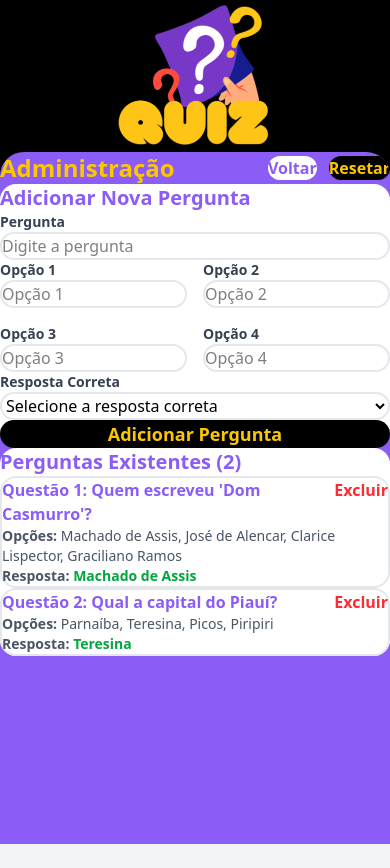
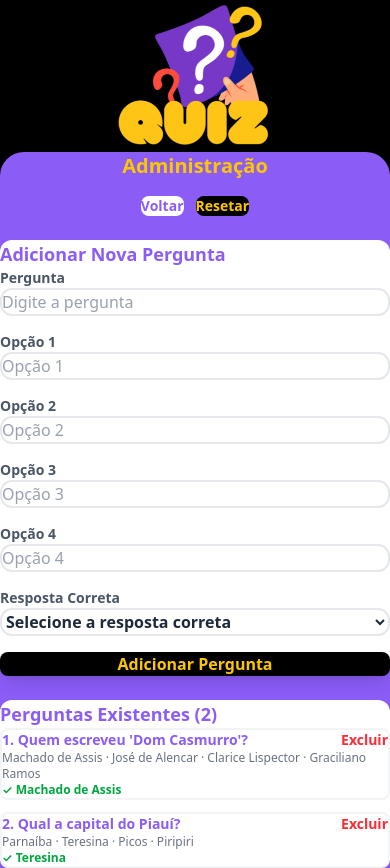
Before and after one commit to MateusARJ/AtividadePW-Quiz-, a React (Vite) app: page /adm in a window 390 px wide. Before the commit the page ends 844 px from the top, so only its background shows below. Built offline with nearby package versions, Linux system fonts and the light colour scheme.

Commit message:
Fix: Reorganização da pagina adm

```diff
--- a/src/pages/adm.tsx
+++ b/src/pages/adm.tsx
@@ -43,14 +43,7 @@ const Adm = () => {
     setQuestions(updatedQuestions);
     localStorage.setItem('@quiz_questions', JSON.stringify(updatedQuestions));
 
-    setNewQuestion({
-      question: '',
-      option1: '',
-      option2: '',
-      option3: '',
-      option4: '',
-      answer: ''
-    });
+    setNewQuestion({ question: '', option1: '', option2: '', option3: '', option4: '', answer: '' });
   };
 
   const handleDeleteQuestion = (id: number) => {
@@ -66,111 +59,78 @@ const Adm = () => {
     }
   };
 
+  const inputClass = "w-full px-5 py-4 border-2 border-gray-200 rounded-xl focus:border-quiz-purple focus:outline-none transition-all font-semibold text-gray-800 placeholder:font-normal placeholder:text-gray-400";
+
   return (
     <div className="min-h-screen bg-black flex flex-col">
-      <div className="flex justify-center pt-8 pb-4">
-        <img
-          src="/logoQuiz.png"
-          alt="Quiz Logo"
-          className="w-40 h-auto"
-        />
+      <div className="flex justify-center pt-6 pb-4 px-4">
+        <img src="/logoQuiz.png" alt="Quiz Logo" className="w-40 md:w-52 h-auto" />
       </div>
 
-      <div className="flex-1 bg-quiz-purple rounded-t-3xl p-8 overflow-y-auto">
-        <div className="max-w-2xl mx-auto">
-          <div className="flex justify-between items-center mb-8">
-            <h1 className="text-yellow-400 text-2xl font-bold">Administração</h1>
+      <div className="flex-1 bg-quiz-purple rounded-t-3xl p-4 md:p-8 overflow-y-auto flex justify-center">
+  <div className="max-w-xl w-full flex flex-col gap-6">
+
+          {/* Header */}
+          <div className="flex flex-col md:flex-row justify-between items-center gap-4">
+            <h1 className="text-yellow-400 text-xl md:text-2xl font-bold">Administração</h1>
             <div className="flex gap-3">
               <button
                 onClick={() => navigate('/')}
-                className="px-5 py-2 bg-white text-quiz-purple font-bold rounded-full hover:bg-gray-100 transition-all"
+                className="px-4 py-2 bg-white text-quiz-purple font-bold rounded-lg hover:bg-gray-100 transition-all text-sm md:text-base"
               >
                 Voltar
               </button>
               <button
                 onClick={handleReset}
-                className="px-5 py-2 bg-black text-yellow-400 font-bold rounded-full hover:bg-gray-900 transition-all"
+                className="px-4 py-2 bg-black text-yellow-400 font-bold rounded-lg hover:bg-gray-900 transition-all text-sm md:text-base"
               >
                 Resetar
               </button>
             </div>
           </div>
 
-          <div className="bg-white rounded-2xl p-6 mb-8">
-            <h2 className="text-quiz-purple text-xl font-bold mb-6">Adicionar Nova Pergunta</h2>
-            <form onSubmit={handleAddQuestion} className="space-y-4">
+          {/* Formulário */}
+          <div className="bg-white rounded-xl p-5 md:p-6 shadow-lg">
+            <h2 className="text-quiz-purple text-lg md:text-xl font-bold mb-4 md:mb-5">Adicionar Nova Pergunta</h2>
+            <form onSubmit={handleAddQuestion} className="flex flex-col gap-4">
               <div>
-                <label className="block text-sm font-semibold text-gray-700 mb-2">Pergunta</label>
+                <label className="block text-sm font-semibold text-gray-600 mb-2">Pergunta</label>
                 <input
                   type="text"
                   name="question"
                   value={newQuestion.question}
                   onChange={handleInputChange}
                   required
-                  className="w-full p-4 border-2 border-gray-200 rounded-full focus:border-quiz-purple focus:outline-none transition-all"
+                  className={inputClass}
                   placeholder="Digite a pergunta"
                 />
               </div>
 
-              <div className="grid grid-cols-2 gap-4">
-                <div>
-                  <label className="block text-sm font-semibold text-gray-700 mb-2">Opção 1</label>
+              <div className="grid grid-cols-1 md:grid-cols-2 gap-4">
+                {['option1', 'option2', 'option3', 'option4'].map((opt, i) => (
+                  <div key={opt}>
+                    <label className="block text-sm font-semibold text-gray-600 mb-2">Opção {i + 1}</label>
                     <input
                       type="text"
-                    name="option1"
-                    value={newQuestion.option1}
+                      name={opt}
+                      value={newQuestion[opt as keyof typeof newQuestion]}
                       onChange={handleInputChange}
                       required
-                    className="w-full p-4 border-2 border-gray-200 rounded-full focus:border-quiz-purple focus:outline-none transition-all"
-                    placeholder="Opção 1"
+                      className={inputClass}
+                      placeholder={`Opção ${i + 1}`}
                     />
                   </div>
-                <div>
-                  <label className="block text-sm font-semibold text-gray-700 mb-2">Opção 2</label>
-                  <input
-                    type="text"
-                    name="option2"
-                    value={newQuestion.option2}
-                    onChange={handleInputChange}
-                    required
-                    className="w-full p-4 border-2 border-gray-200 rounded-full focus:border-quiz-purple focus:outline-none transition-all"
-                    placeholder="Opção 2"
-                  />
-                </div>
-                <div>
-                  <label className="block text-sm font-semibold text-gray-700 mb-2">Opção 3</label>
-                  <input
-                    type="text"
-                    name="option3"
-                    value={newQuestion.option3}
-                    onChange={handleInputChange}
-                    required
-                    className="w-full p-4 border-2 border-gray-200 rounded-full focus:border-quiz-purple focus:outline-none transition-all"
-                    placeholder="Opção 3"
-                  />
-                </div>
-                <div>
-                  <label className="block text-sm font-semibold text-gray-700 mb-2">Opção 4</label>
-                  <input
-                    type="text"
-                    name="option4"
-                    value={newQuestion.option4}
-                    onChange={handleInputChange}
-                    required
-                    className="w-full p-4 border-2 border-gray-200 rounded-full focus:border-quiz-purple focus:outline-none transition-all"
-                    placeholder="Opção 4"
-                  />
-                </div>
+                ))}
               </div>
 
               <div>
-                <label className="block text-sm font-semibold text-gray-700 mb-2">Resposta Correta</label>
+                <label className="block text-sm font-semibold text-gray-600 mb-2">Resposta Correta</label>
                 <select
                   name="answer"
                   value={newQuestion.answer}
                   onChange={handleInputChange}
                   required
-                  className="w-full p-4 border-2 border-gray-200 rounded-full focus:border-quiz-purple focus:outline-none transition-all"
+                  className={inputClass}
                 >
                   <option value="">Selecione a resposta correta</option>
                   <option value={newQuestion.option1}>{newQuestion.option1 || 'Opção 1'}</option>
@@ -182,35 +142,39 @@ const Adm = () => {
 
               <button
                 type="submit"
-                className="w-full py-4 bg-black text-yellow-400 font-bold text-lg rounded-full hover:bg-gray-900 transition-all"
+                className="w-full py-3 md:py-4 bg-black text-yellow-400 font-bold text-base md:text-lg rounded-lg hover:bg-gray-900 transition-all mt-2"
               >
                 Adicionar Pergunta
               </button>
             </form>
           </div>
 
-          <div className="bg-white rounded-2xl p-6">
-            <h2 className="text-quiz-purple text-xl font-bold mb-6">Perguntas Existentes ({questions.length})</h2>
-            <div className="space-y-4">
+          {/* Lista de perguntas */}
+          <div className="bg-white rounded-xl p-5 md:p-6 shadow-lg">
+            <h2 className="text-quiz-purple text-lg md:text-xl font-bold mb-4 md:mb-5">
+              Perguntas Existentes ({questions.length})
+            </h2>
+            <div className="flex flex-col gap-3">
               {questions.map((q, index) => (
-                <div key={q.id} className="p-4 border-2 border-gray-200 rounded-2xl">
-                  <div className="flex justify-between items-start mb-2">
-                    <h3 className="font-bold text-quiz-purple">Questão {index + 1}: {q.question}</h3>
+                <div key={q.id} className="p-4 border-2 border-gray-100 rounded-lg">
+                  <div className="flex justify-between items-start gap-4 mb-2">
+                    <h3 className="font-bold text-quiz-purple text-sm md:text-base">
+                      {index + 1}. {q.question}
+                    </h3>
                     <button
                       onClick={() => handleDeleteQuestion(q.id)}
-                      className="text-red-500 hover:text-red-700 font-semibold transition-all"
+                      className="text-red-500 hover:text-red-700 font-bold text-sm shrink-0 transition-all"
                     >
                       Excluir
                     </button>
                   </div>
-                  <div className="text-sm text-gray-600">
-                    <p><strong>Opções:</strong> {q.options.join(', ')}</p>
-                    <p><strong>Resposta:</strong> <span className="text-green-600 font-semibold">{q.answer}</span></p>
-                  </div>
+                  <p className="text-xs text-gray-500">{q.options.join(' · ')}</p>
+                  <p className="text-xs text-green-600 font-semibold mt-1">✓ {q.answer}</p>
                 </div>
               ))}
             </div>
           </div>
+
         </div>
       </div>
     </div>
--- a/src/pages/home.tsx
+++ b/src/pages/home.tsx
@@ -22,7 +22,7 @@ const Home = () => {
         <div className="space-y-3 w-full space-y-4">
           <button
             onClick={() => navigate('/quiz')}
-            className="w-full py-4 bg-quiz-purple text-yellow-400 font-bold text-lg rounded-full hover:bg-quiz-purple/90 transition-all hover: cursor-pointer"
+            className="w-full py-4 bg-quiz-purple text-yellow-400 font-bold text-lg rounded-xl hover:bg-quiz-purple/90 transition-all hover: cursor-pointer"
           >
             Começar
           </button>
--- a/src/pages/quiz.tsx
+++ b/src/pages/quiz.tsx
@@ -77,8 +77,8 @@ const Quiz = () => {
               {`Questão: ${currentQuestionIndex + 1} de ${questions.length}`}
             </span>
           </div>
-          <div className="bg-white rounded-2xl p-4 md:p-6 shadow-lg">
-            <div className="flex items-center gap-3 md:gap-4">
+          <div className="bg-white rounded-xl p-4 md:p-6 shadow-lg">
+            <div className="flex items-start gap-3 md:gap-4">
               <img
                 src="/traced-brain.png"
                 alt="Brain Icon"
@@ -90,7 +90,7 @@ const Quiz = () => {
             </div>
           </div>
 
-          <div className="flex flex-col gap-3 md:gap-4">
+        <div className="flex flex-col gap-4 md:gap-6">
           {currentQuestion.options.map((option: string, index: number) => {
             const isSelected = selectedAnswer === option;
 
@@ -98,9 +98,10 @@ const Quiz = () => {
               <button
                 key={index}
                 onClick={() => handleAnswerSelect(option)}
-                  className={`w-full text-left px-5 py-4 rounded-2xl font-bold text-base md:text-lg transition-all duration-200 bg-white text-black shadow-md hover:shadow-xl hover:-translate-y-0.5 ${isSelected
+                className={`w-full text-left px-5 py-4 rounded-xl font-bold text-base md:text-lg transition-all duration-200 bg-white text-black shadow-md hover:shadow-xl hover:-translate-y-0.5 ${
+                  isSelected
                     ? 'ring-4 ring-yellow-400 bg-yellow-50 shadow-yellow-200'
-                    : 'hover:bg-gray-50 hover:cursor-pointer'
+                    : 'hover:bg-gray-50'
                 }`}
               >
                 {option}
@@ -111,7 +112,7 @@ const Quiz = () => {
           {selectedAnswer && (
             <button
               onClick={handleNext}
-                className="w-full py-3 md:py-4 bg-black text-yellow-400 font-bold text-base md:text-lg rounded-xl md:rounded-2xl hover:bg-gray-100 transition-all hover:cursor-pointer"
+              className="w-full py-3 md:py-4 bg-black text-yellow-400 font-bold text-base md:text-lg rounded-xl hover:bg-gray-100 transition-all"
             >
               {currentQuestionIndex + 1 === questions.length ? 'Finalizar' : 'Próxima'}
             </button>
--- a/src/pages/result.tsx
+++ b/src/pages/result.tsx
@@ -16,7 +16,7 @@ const Result = () => {
           <p className="text-white mb-8">Complete o quiz para ver seus resultados!</p>
           <button
             onClick={() => navigate('/')}
-            className="w-full py-4 bg-quiz-purple text-yellow-400 font-bold text-lg rounded-full hover:bg-quiz-purple/90 transition-all"
+            className="w-full py-4 bg-quiz-purple text-yellow-400 font-bold text-lg rounded-xl hover:bg-quiz-purple/90 transition-all"
           >
             Voltar ao Início
           </button>
@@ -49,7 +49,7 @@ const Result = () => {
         <div className="max-w-md w-full flex flex-col gap-6">
 
           {/* Card principal com porcentagem */}
-          <div className="bg-black rounded-3xl p-6 mt-4 text-center flex flex-col items-center gap-2 ring-4 ring-quiz-purple ring-offset-4 ring-offset-quiz-purple">
+          <div className="bg-black rounded-xl p-6 mt-4 text-center flex flex-col items-center gap-2 ring-4 ring-quiz-purple ring-offset-4 ring-offset-quiz-purple">
             <span className="text-5xl">{emoji}</span>
             <span className="text-yellow-400 text-5xl md:text-6xl font-extrabold">{percentage}%</span>
             <p className="text-yellow-400 text-xl font-bold">{label}</p>
@@ -57,12 +57,12 @@ const Result = () => {
           </div>
 
           <div className="grid grid-cols-2 gap-4">
-            <div className="bg-white rounded-2xl p-5 text-center flex flex-col items-center gap-1">
+            <div className="bg-white rounded-xl p-5 text-center flex flex-col items-center gap-1">
               <span className="text-3xl">✅</span>
               <span className="text-3xl font-extrabold text-quiz-purple">{correctCount}</span>
               <span className="text-gray-500 text-sm font-semibold">Acertos</span>
             </div>
-            <div className="bg-white rounded-2xl p-5 text-center flex flex-col items-center gap-1">
+            <div className="bg-white rounded-xl p-5 text-center flex flex-col items-center gap-1">
               <span className="text-3xl">❌</span>
               <span className="text-3xl font-extrabold text-quiz-purple">{incorrectCount}</span>
               <span className="text-gray-500 text-sm font-semibold">Erros</span>
@@ -70,14 +70,14 @@ const Result = () => {
           </div>
 
           {/* Barra de progresso */}
-          <div className="bg-black/30 rounded-2xl p-4 flex flex-col gap-2">
+          <div className="bg-black/30 rounded-xl p-4 flex flex-col gap-2">
             <div className="flex justify-between text-white text-sm font-semibold">
               <span>Aproveitamento</span>
               <span>{percentage}%</span>
             </div>
-            <div className="w-full bg-white/20 rounded-full h-3">
+            <div className="w-full bg-white/20 rounded-lg h-3">
               <div
-                className="bg-yellow-400 h-3 rounded-full transition-all duration-700"
+                className="bg-yellow-400 h-3 rounded-lg transition-all duration-700"
                 style={{ width: `${percentage}%` }}
               />
             </div>
@@ -88,13 +88,13 @@ const Result = () => {
           <div className="flex flex-col gap-3">
             <button
               onClick={() => navigate('/quiz')}
-              className="w-full py-4 bg-yellow-400 text-black font-bold text-lg rounded-2xl hover:bg-yellow-300 transition-all hover:cursor-pointer"
+              className="w-full py-4 bg-yellow-400 text-black font-bold text-lg rounded-xl hover:bg-yellow-300 transition-all hover:cursor-pointer"
             >
               Jogar Novamente
             </button>
             <button
               onClick={() => navigate('/')}
-              className="w-full py-4 bg-black text-yellow-400 font-bold text-lg rounded-2xl hover:bg-gray-900 transition-all hover:cursor-pointer"
+              className="w-full py-4 bg-black text-yellow-400 font-bold text-lg rounded-xl hover:bg-gray-900 transition-all hover:cursor-pointer"
             >
               Voltar ao Início
             </button>
```
Lines whose indentation alone changed are shown as unchanged.
